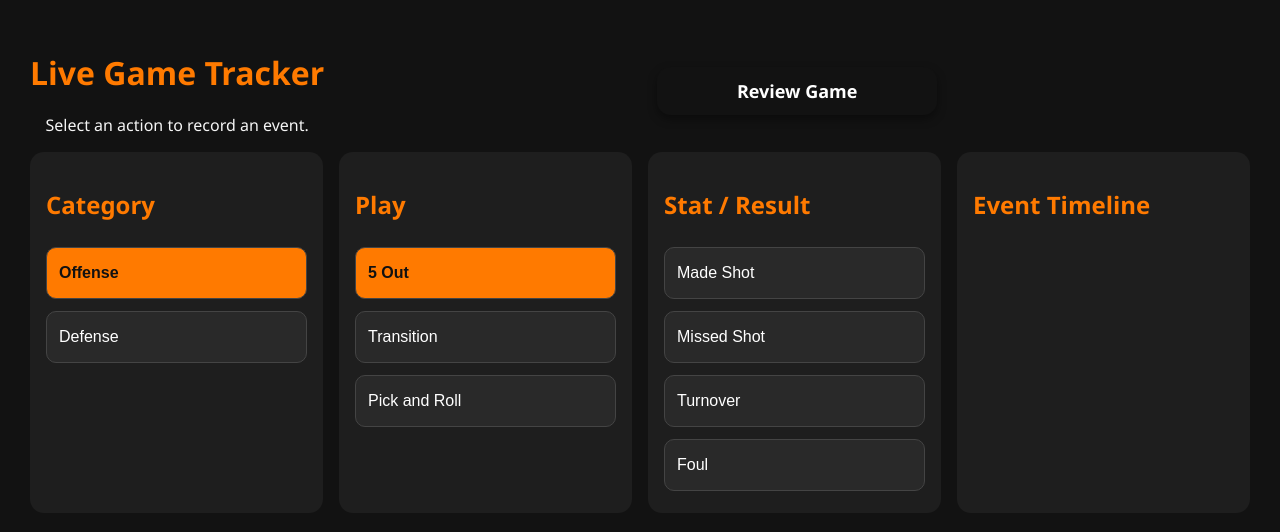
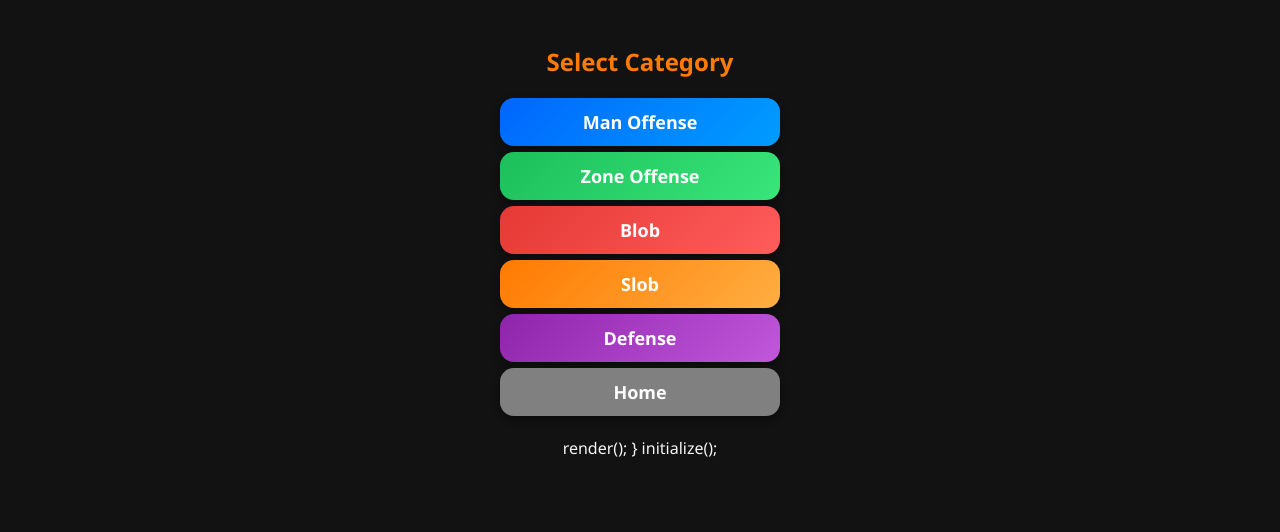
Before and after one commit to dsnedden19/playtrackerpwa, a Flask app: page /category in a window 1280 px wide. Shown: the top 532 px of the page. Run offline with Flask 3, Linux system fonts and the light colour scheme; some libraries are stand-ins or nearby versions.

Commit message:
Refactor category.html for category selection
Removed old layout and JavaScript for event tracking. Added new category selection buttons for different play types.

```diff
--- a/playtrackerpwa/templates/category.html
+++ b/playtrackerpwa/templates/category.html
@@ -1,65 +1,33 @@
 <link rel="stylesheet" href="/static/style.css">
-<div class="tracker-shell">
-    <header class="tracker-header">
-        <div><h1>Live Game Tracker</h1><p id="game-label">Select an action to record an event.</p></div>
-        <a class="button small-button" href="/summary">Review Game</a>
-    </header>
-    <main class="tracker-columns">
-        <section><h2>Category</h2><div id="category-list" class="selection-list"></div></section>
-        <section><h2>Play</h2><div id="play-list" class="selection-list"></div></section>
-        <section><h2>Stat / Result</h2><div id="stat-list" class="selection-list"></div></section>
-        <section class="timeline-panel"><h2>Event Timeline</h2><div id="event-list"></div></section>
-    </main>
+
+<div class="container">
+    <h2>Select Category</h2>
+
+    <a class="button cat-man" href="/plays/Man Offense">
+        Man Offense
+    </a>
+
+    <a class="button cat-zone" href="/plays/Zone Offense">
+        Zone Offense
+    </a>
+
+    <a class="button cat-blob" href="/plays/Blob">
+        Blob
+    </a>
+
+    <a class="button cat-slob" href="/plays/Slob">
+        Slob
+    </a>
+
+    <a class="button cat-defense" href="/plays/Defense">
+        Defense
+    </a>
+
+    <a href="/" class="button" style="background-color: gray;">
+        Home
+    </a>
 </div>
-<script src="/static/storage.js"></script>
-<script>
-const config = defaultConfiguration;
-let selectedCategory = config[0];
-let selectedPlay = selectedCategory.plays[0];
-const gameId = localStorage.getItem("activeGameId");
-function makeButton(label, active, onClick) {
-    const button = document.createElement("button");
-    button.className = "selection-button" + (active ? " selected" : "");
-    button.textContent = label;
-    button.addEventListener("click", onClick);
-    return button;
-}
-function render() {
-    const categoryList = document.getElementById("category-list");
-    const playList = document.getElementById("play-list");
-    const statList = document.getElementById("stat-list");
-    categoryList.replaceChildren(); playList.replaceChildren(); statList.replaceChildren();
-    config.forEach(category => categoryList.appendChild(makeButton(category.name, category === selectedCategory, () => {
-        selectedCategory = category; selectedPlay = category.plays[0]; render();
-    })));
-    selectedCategory.plays.forEach(play => playList.appendChild(makeButton(play, play === selectedPlay, () => {
-        selectedPlay = play; render();
-    })));
-    selectedCategory.stats.forEach(stat => statList.appendChild(makeButton(stat, false, () => recordEvent(stat))));
-}
-async function recordEvent(stat) {
-    if (!gameId) return alert("Start a game before recording events.");
-    await addGameEvent(gameId, { eventType: selectedCategory.type, category: selectedCategory.name, play: selectedPlay, stat });
-    renderEvents(await loadGameEvents(gameId));
-}
-function renderEvents(events) {
-    const list = document.getElementById("event-list");
-    list.replaceChildren();
-    events.slice().reverse().forEach(event => {
-        const row = document.createElement("div");
-        row.className = "event-row";
-        row.textContent = `${event.eventNumber}. ${event.eventType} | ${event.play} | ${event.stat}`;
-        list.appendChild(row);
-    });
-}
-async function initialize() {
-    if (gameId) {
-        const game = await loadGame(gameId);
-        if (game) {
-            document.getElementById("game-label").textContent = `${game.opponent} | ${game.date} | ${game.homeaway}`;
-            renderEvents(await loadGameEvents(gameId));
-        }
-    }
+
     render();
 }
 initialize();
```
